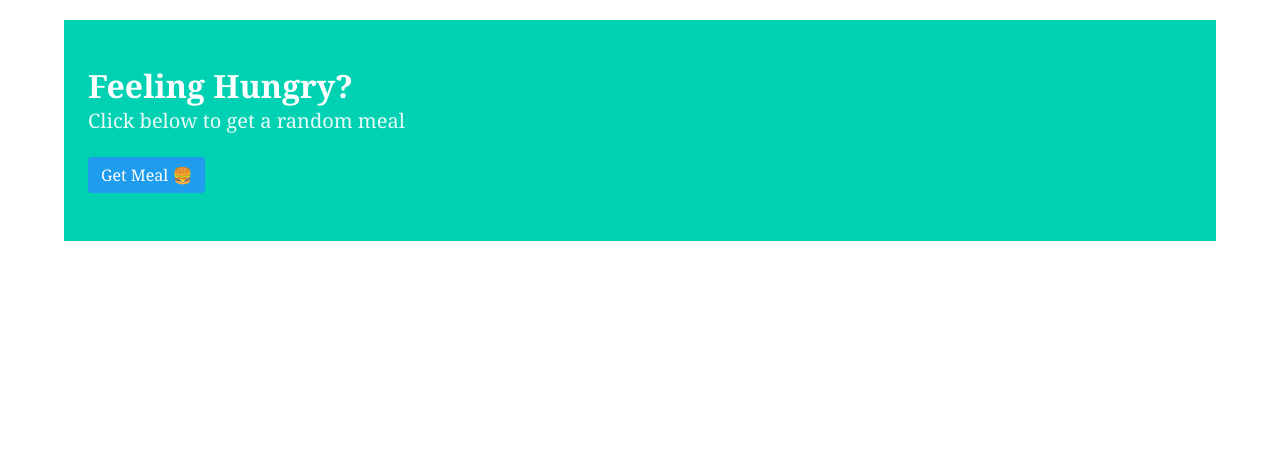
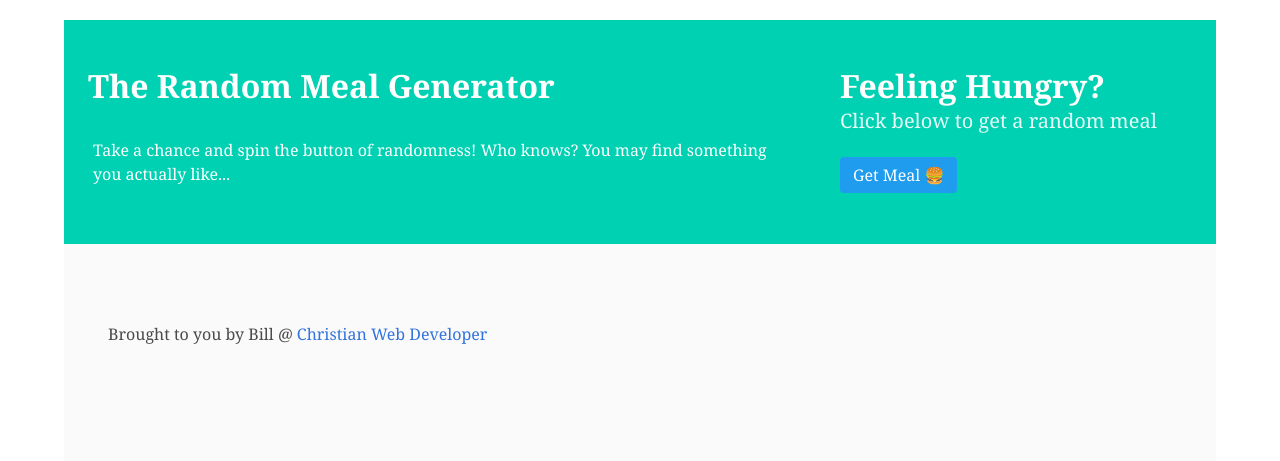
Before and after one commit to flyboy85749/Random-Meal, a PHP site: page /index.html in a window 1280 px wide. Shown: the top 461 px of the page. Run offline with PHP 8.4, Linux system fonts and the light colour scheme; some libraries are stand-ins or nearby versions.

Commit message:
this is the latest update

```diff
--- a/assets/css/styles.css
+++ b/assets/css/styles.css
@@ -18,6 +18,10 @@ h4, h5 {
     font-weight: 800;
 }
 
+.intro {
+    padding: 10px 40px 10px 5px;
+}
+
 p {
     padding: 30px 20px 20px 20px;
 }
@@ -26,3 +30,8 @@ img {
     box-shadow: 5px 10px 8px 5px #afadad;
     margin: 10px 25px 30px 5px;
 }
+
+footer p {
+    margin: 0 auto;
+    color: black;
+}
--- a/index.html
+++ b/index.html
@@ -18,27 +18,39 @@
             <section class="hero is-primary">
                 <div class="hero-body">
                     <div class="container">
-                        <h1 class="title">
-                            Feeling Hungry?
-                        </h1>
-                        <h2 class="subtitle">
-                            Click below to get a random meal
-                        </h2>
-                        <!-- get meal button will return API info -->
-                        <a id="get_meal" class="button is-info">Get Meal 🍔</a>
+                        <div class="columns">
+                            <div class="column is-two-thirds">
+
+                                <h1 class="title">
+                                    The Random Meal Generator
+                                </h1>
+                                <p class="intro">Take a chance and spin the button of randomness!
+                                Who knows? You may find something you actually like...</p>
+                            </div>
+                            <div class="column is-one-third">
+                                <h2 class="title">
+                                    Feeling Hungry?
+                                </h2>
+                                <h3 class="subtitle">
+
+                                    Click below to get a random meal
+                                </h3>
+                                <!-- get meal button will return API info -->
+                                <a id="get_meal" class="button is-info">Get Meal 🍔</a>
+                            </div>
+                        </div>
                     </div>
                 </div>
-            </section>
-
-
-
         </div>
+        </section>
 
         <!-- meal div is where we'll put the info we bring in-->
-        <div id="meal" class="row meal">
-
+        <div id="meal" class="row meal"></div>
+        <div class="footer is-primary">
+            <p>Brought to you by Bill @ <a href="https://christianwebdeveloper.com">Christian Web Developer</a></p>
         </div>
     </div>
+
     <script type="text/javascript" src="assets/javascript/recipes.js"></script>
 </body>
 
```
